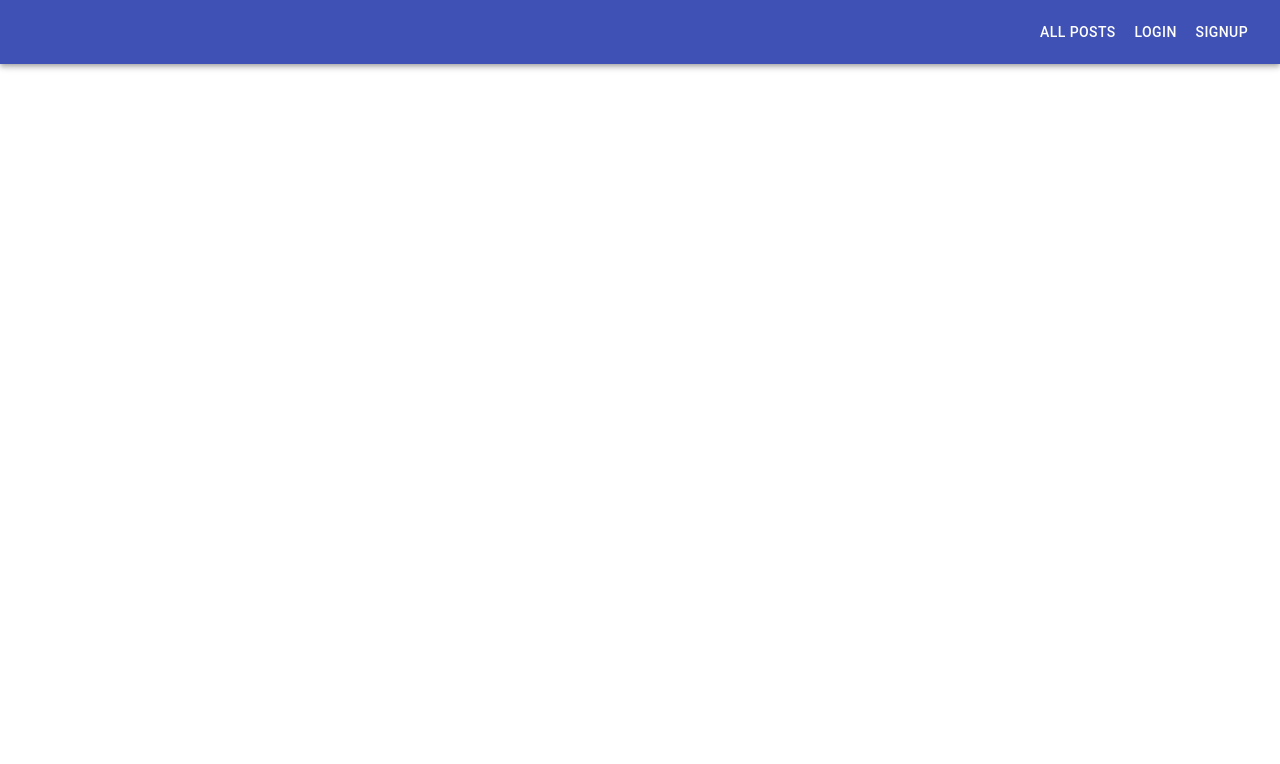
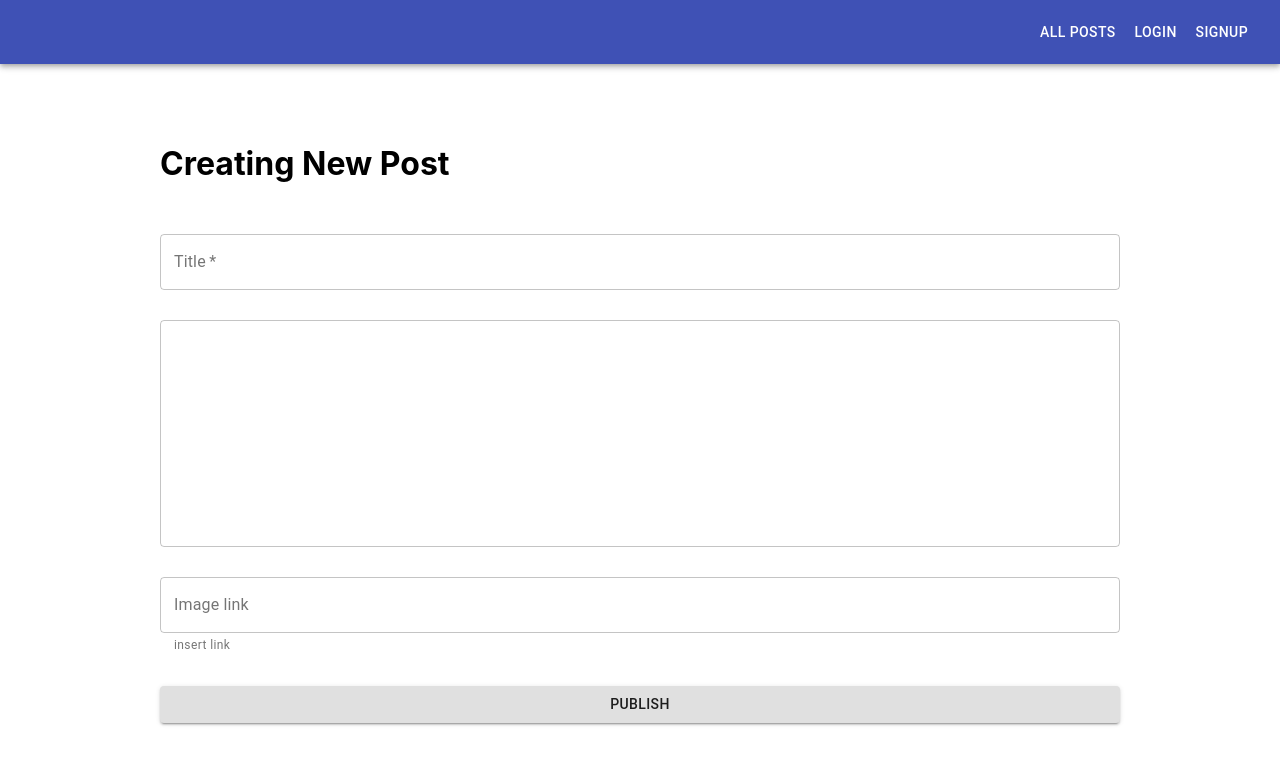
Before and after one commit to SreekarReddyBollam/Blog-web, a React (Create React App) app: page /users/1/posts/create in a window 1280 px wide. Shown: the top 764 px of the page. Built offline with nearby package versions, Linux system fonts and the light colour scheme; no server answers.

Commit message:
Added features to create delete and edit posts

```diff
--- a/src/components/Navigation/navigation.js
+++ b/src/components/Navigation/navigation.js
@@ -2,12 +2,13 @@ import AppBar from "@material-ui/core/AppBar";
 import Toolbar from "@material-ui/core/Toolbar";
 import Button from "@material-ui/core/Button";
 import React from "react";
-import {Link, Route, Redirect, withRouter} from "react-router-dom";
+import {Link, Route, Redirect, withRouter, Switch} from "react-router-dom";
 import './navigtion.css';
 import Registration from "../Registration/registration";
 import Post from "../Post/post";
 import Home from "../Home/home";
 import {authService} from "../../services/authService";
+import PostRegister from "../Post/postRegister";
 
 class Navigation extends React.Component {
     logoutButton = <Link to="/logout"><Button id="button-signup">Logout</Button></Link>;
@@ -40,6 +41,7 @@ class Navigation extends React.Component {
                     </Toolbar>
                 </AppBar>
 
+                <Switch>
                     <Route path="/login" exact component={() => <Registration mode='login'/>}/>
                     <Route path="/signup" exact component={() => <Registration mode='signUp'/>}/>
                     <Route path="/logout" exact component={() => {
@@ -47,14 +49,19 @@ class Navigation extends React.Component {
                         return <Redirect to="/"/>
                     }}/>
 
+                    <Route path="/users/:userId/posts/create" exact component={() => <PostRegister mode='create'/>}/>
+
+                    <Route path="/users/:userId/posts/:postId/edit" exact
+                           component={() => <PostRegister mode='edit'/>}/>
+
+                    <Route path="/users/:userId/posts/:postId" exact component={Post}/>
+
                     <Route path="/users/:userId" exact component={Home}/>
+
                     <Route path="/users/:userId/profile" exact component={() => <Registration mode='edit'/>}/>
 
-                <Route path="/users/:userId/posts/:postId" exact component={Post}/>
-                <Route path="/users/:userId/posts/create" exact component={Post}/>
-                <Route path="/users/:userId/posts/:postId/edit" exact component={Post}/>
-
                     <Route path="/" exact component={Home}/>
+                </Switch>
 
             </div>
         )
--- a/src/components/Post/post.css
+++ b/src/components/Post/post.css
@@ -1,4 +1,7 @@
-hero{
+.post-item{
     padding-left: 2em;
     margin:0 auto;
 }
+#delete-button{
+    margin-left: 1em;
+}
--- a/src/components/Post/post.js
+++ b/src/components/Post/post.js
@@ -3,6 +3,7 @@ import {Link, withRouter} from "react-router-dom";
 import Button from "@material-ui/core/Button";
 import {authService} from "../../services/authService";
 import {postService} from "../../services/postService";
+import './post.css'
 
 class Post extends React.Component {
 
@@ -25,8 +26,18 @@ class Post extends React.Component {
             })
     }
 
+    handleDelete = async () =>{
+       const response =  await postService.deletePost(this.params.userId,this.params.postId);
+       if(response.error){
+           // TODO route to 404 page
+       }
+       else{
+           this.props.history.push(`/users/${this.params.userId}`);
+       }
+    };
+
     render() {
-        const rendered = !this.state.loading ? <div className="hero">
+        const rendered = !this.state.loading ? <div className="post-item">
             <h1>{this.state.post.title}</h1>
 
             <img src={this.state.post.imageUrl} alt={this.state.post.title} width="500" height="350"/>
@@ -34,7 +45,6 @@ class Post extends React.Component {
                 {this.state.post.body}
             </p>
             <ul>
-                <li><b>Like Count: </b> {this.state.post.likesCount}</li>
                 <li><b>Created by: </b>
                     <Link to={`/users/${this.state.post.userId}`}>
                         {this.state.post.createdBy}
@@ -47,6 +57,9 @@ class Post extends React.Component {
                 <Button variant="contained"> Edit</Button>
             </Link>
             }
+            {this.canEdit() &&
+                <Button id="delete-button" variant="contained" color="secondary" onClick={this.handleDelete}>Delete Post</Button>
+            }
         </div> : '';
         return (rendered)
 
--- /dev/null
+++ b/src/components/Post/postRegister.css
@@ -0,0 +1,9 @@
+div.register-post{
+    display: flex;
+    flex-direction: column;
+    margin: 50px auto 0;
+    width: 75%;
+}
+div.register-post > *{
+    margin-top: 30px;
+}
--- /dev/null
+++ b/src/components/Post/postRegister.js
@@ -0,0 +1,126 @@
+import React from "react";
+import {postService} from "../../services/postService";
+import {withRouter} from "react-router-dom";
+import {TextField} from "@material-ui/core";
+import Button from "@material-ui/core/Button";
+import './postRegister.css'
+
+class PostRegister extends React.Component {
+
+    constructor(props) {
+        super(props);
+        this.state = {
+            title: '',
+            body: '',
+            imageUrl: '',
+            isTitleValid: true
+        };
+    }
+
+    componentDidMount() {
+        const params = this.props.match.params;
+        this.setState({
+            title: '',
+            body: '',
+            imageUrl: '',
+            isTitleValid: true
+        })
+        if (this.props.mode === 'edit')
+            this.requestForPost(params.userId,params.postId);
+    }
+
+    componentDidUpdate(prevProps) {
+        const params = this.props.match.params;
+        if (this.props.mode === 'edit' && prevProps.match.params.postId !== params.postId) {
+            this.requestForPost(params.userId, params.postId);
+        }
+    }
+
+    requestForPost(userId, postId) {
+        postService.getPost(userId,postId).then(
+            data => {
+                this.setState({
+                    title: data.title,
+                    body: data.body,
+                    imageUrl: data.imageUrl
+                })
+            }
+        )
+    }
+
+    handleOnChange(inputName) {
+        return (event) => {
+            this.setState({
+                [inputName]: event.target.value,
+            });
+            this.setState({
+                isTitleValid: this.state.title.trim() !==''
+            });
+        }
+    }
+
+    handlePublish = async () => {
+        const params = this.props.match.params;
+
+        if (this.props.mode === 'edit') {
+            const response = await postService.editPost(params.userId,params.postId, {
+                title: this.state.title,
+                body: this.state.body,
+                imageUrl: this.state.imageUrl
+            });
+            if (response && response.error) {
+                // TODO - route to 404 page
+            }
+            else
+                this.props.history.push(`/users/${params.userId}`);
+
+        } else if (this.props.mode === 'create') {
+            const response = await postService.createPost(params.userId, {
+                title: this.state.title,
+                body: this.state.body,
+                imageUrl: this.state.imageUrl
+            })
+            if (response && response.error) {
+                // TODO - route to 404 page
+            }
+            else
+                this.props.history.push(`/users/${params.userId}`);
+        }
+    }
+
+
+    render() {
+        const textBoxTitle = <TextField id="title" label="Title" variant="outlined" value={this.state.title}
+                                        helperText={!this.state.isTitleValid ? "Title is required" : ""}
+                                        error={!this.state.isTitleValid}
+                                        required onChange={this.handleOnChange('title')}/>;
+        const textBoxImageUrl = <TextField id="imageUrl" label="Image link" variant="outlined"
+                                           value={this.state.imageUrl}
+                                           helperText="insert link"
+                                           onChange={this.handleOnChange('imageUrl')}/>;
+
+        const textAreaBody = <TextField id="body" variant="outlined"
+                                        multiline rows={10} value={this.state.body}
+                                        onChange={this.handleOnChange('body')}/>;
+
+        const publishButton = <Button variant="contained" onClick={this.handlePublish}>Publish</Button>;
+
+        const heading = this.props.mode === 'edit' ? <h1>Editing Post</h1> : <h1>Creating New Post</h1>
+
+        const rendered =
+            [heading,
+                textBoxTitle,
+                textAreaBody,
+                textBoxImageUrl,
+                publishButton];
+
+        return (
+            <div className="register-post">
+                {rendered}
+            </div>
+
+        )
+    }
+}
+
+export default withRouter(PostRegister);
--- a/src/components/PostCard/postCard.js
+++ b/src/components/PostCard/postCard.js
@@ -14,7 +14,7 @@ export default class PostCard extends React.Component {
         return (
 
             <Card className="card">
-                <CardActionArea>
+                <CardActionArea disabled>
                     <CardMedia
                         component="img"
                         alt={this.props.post.title}
--- a/src/services/postService.js
+++ b/src/services/postService.js
@@ -1,5 +1,5 @@
 import UrlBuilder from "./urlBuilder";
-import {authService} from "./authService";
+import {authService, camelToSnakeCase, formatConversion} from "./authService";
 
 
 class PostService {
@@ -29,29 +29,39 @@ class PostService {
         return response.posts;
     }
 
-    async editPost(userId, postId) {
+    async editPost(userId, postId, body) {
         const _url = new UrlBuilder()
             .addUsers(userId)
             .addPosts(postId)
             .build();
-        const response = await this.requestServer(_url, 'PUT');
+        const response = await this.requestServer(_url, 'PUT', body);
         return response.post;
     }
 
-    async createPost(userId) {
-        const _url = new UrlBuilder().addUsers(userId).addPosts();
-        const response = await this.requestServer(_url, 'POST');
+    async createPost(userId,body) {
+        const _url = new UrlBuilder().addUsers(userId).addPosts().build();
+        const response = await this.requestServer(_url, 'POST',body);
         return response.post;
     }
 
-    async requestServer(_url, method) {
-        const response = await fetch(_url, {
+    async deletePost(userId,postId){
+        const _url = new UrlBuilder().addUsers(userId).addPosts(postId).build();
+        const response = await this.requestServer(_url, 'DELETE');
+        return response;
+    }
+
+    async requestServer(_url, method, body) {
+        let options = {
             method: method,
             headers: {
                 'Content-Type': 'application/json',
                 'Authorization': `HS256 ${authService.token()}`
-            }
-        })
+            },
+        }
+        if(body)
+            options['body'] =JSON.stringify(formatConversion(body,camelToSnakeCase));
+
+        const response = await fetch(_url,options)
         return await response.json();
     }
 }
```
Also changed, not shown: src/components/Home/home.js (+31 -3 lines). Lines whose indentation alone changed are shown as unchanged.
